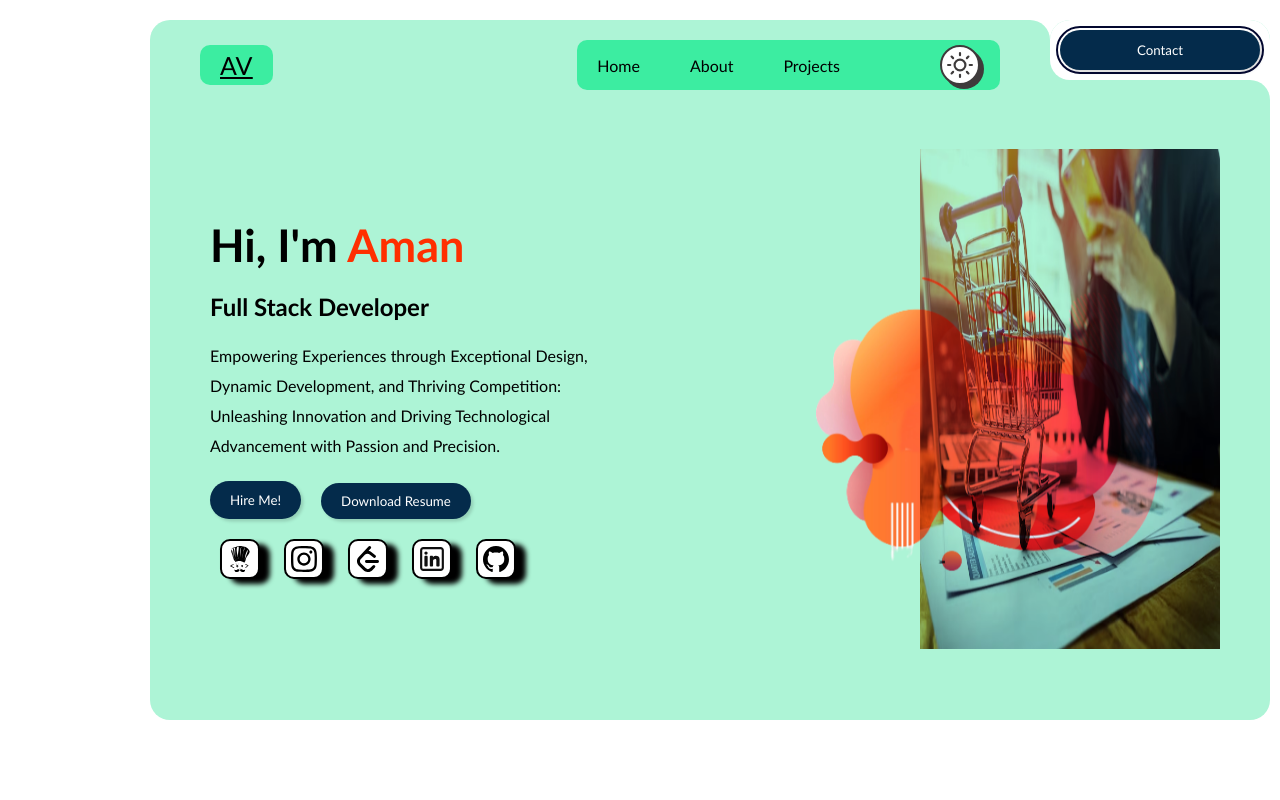
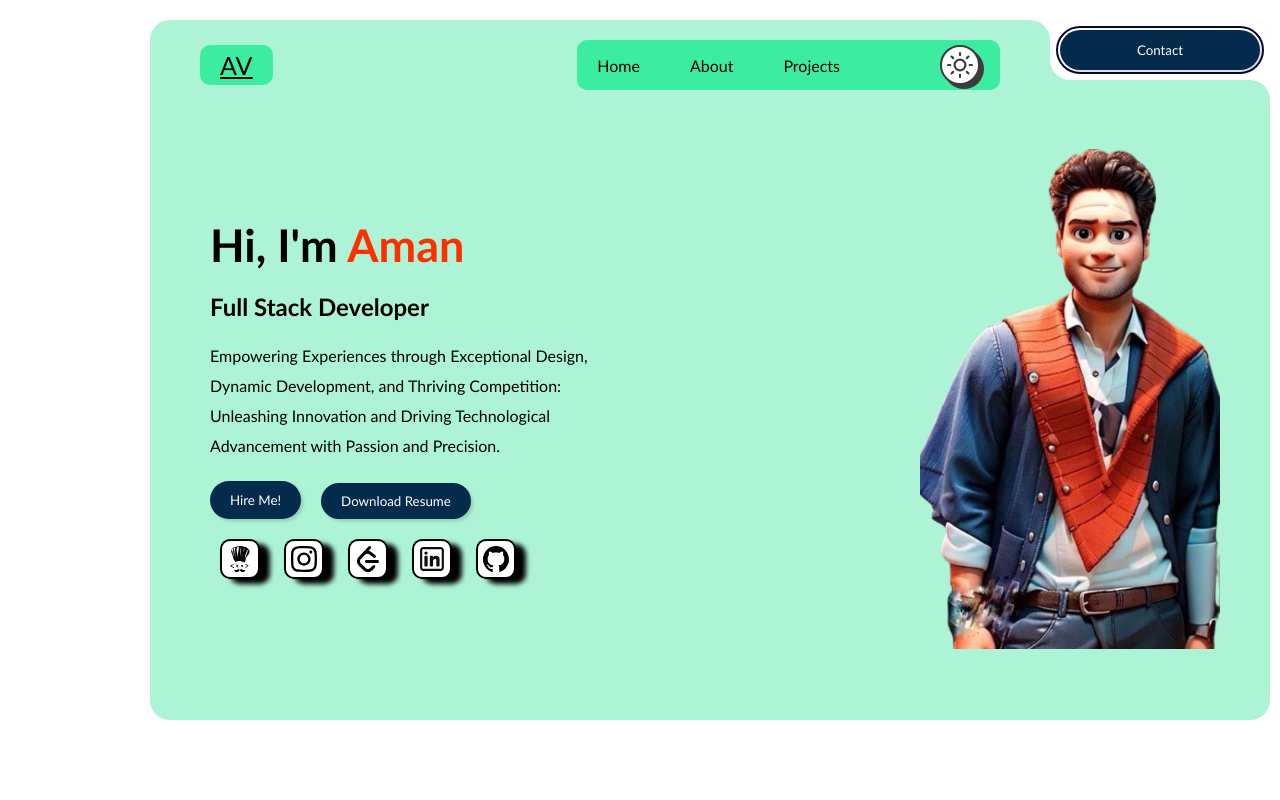
Before and after one commit to amanakhtar78/portfolio-js, a plain HTML site: page index.html in a window 1280 px wide. Shown: the top 800 px of the page. Drawn offline with nearby package versions, Linux system fonts and the light colour scheme.

Commit message:
image change standing test

```diff
--- a/index.html
+++ b/index.html
@@ -240,22 +240,12 @@
           </section>
         </section>
         <section class="section2__img">
-          <div class="imgdata">
-            <img
-              width="800"
-              height="800"
-              class="blob__img"
-              src="./images/blob.png"
-              alt=""
-            />
-            <img
-              src="/imagesSlide/ecommerce.png"
-              alt="img__logo"
-              width="300"
-              height="500"
-              class="image__standing"
-            />
-          </div>
+          <img
+            src="/images/standing.png"
+            alt="img__logo"
+            width="300"
+            height="500"
+          />
         </section>
       </header>
     </div>
--- a/style.css
+++ b/style.css
@@ -248,34 +248,6 @@ a {
   gap: 20px;
 }
 
-.section2__img {
-  position: relative;
-}
-.blob__img {
-  position: absolute;
-  width: 450px;
-  height: auto;
-  z-index: 50;
-  top: 50px;
-  left: -150px;
-}
-.image__standing {
-  z-index: 400;
-  mix-blend-mode: multiply;
-  background-color: #ccc;
-  position: relative;
-  transition: 1s ease-in-out all;
-}
-
-.blob__img:hover {
-  position: absolute;
-  width: 350px;
-  height: auto;
-  z-index: 50;
-  top: 30px;
-  left: -170px;
-  transition: 1s ease-in-out all;
-}
 .span__name {
   color: rgb(255, 47, 0);
 }
```
